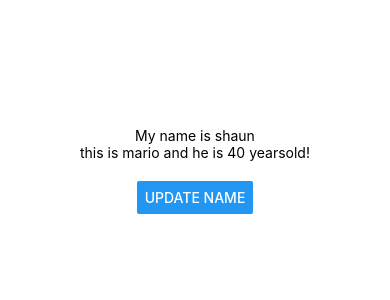
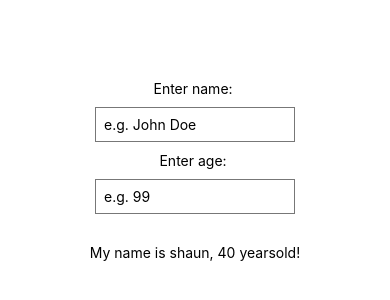
Before and after one commit to MostafaIn/First-React-Native-App, a React Native app: screen / in a window 390 px wide. Shown: the part 252-552 px from the top of the page. Built offline with nearby package versions, Linux system fonts and the light colour scheme.

Commit message:
TextInput

```diff
--- a/App.js
+++ b/App.js
@@ -1,21 +1,30 @@
 import React,{useState} from 'react';
-import { StyleSheet, Text, View, Button } from 'react-native';
+import { StyleSheet, Text, View, Button, TextInput } from 'react-native';
 
 export default function App() {
   const [name,setName]=useState('shaun')
-  const [person, setPerson]=useState({name:'mario', age: 40})
+  const [age, setAge]=useState(40)
 
   const handleClick = () =>{
-    setName('Mostafa')
-    setPerson({name:'Mostafa', age:35})
+
   }
   return (
     <View style={styles.container}>
-      <Text>My name is {name}</Text>
-      <Text>this is {person.name} and he is {person.age} yearsold!</Text>
+      <Text>Enter name: </Text>
+      <TextInput
+        style={styles.input}
+        placeholder='e.g. John Doe'
+        onChangeText={ val => setName(val)} />
+        <Text>Enter age: </Text>
+      <TextInput
+        style={styles.input}
+        placeholder='e.g. 99'
+        keyboardType='numeric'
+        onChangeText={ val => setAge(val)} />
       <View style={styles.buttonContainer}>
-        <Button title="update name" onPress={handleClick} />
+        {/* <Button title="update name" onPress={handleClick} /> */}
       </View>
+      <Text>My name is {name}, {age} yearsold!</Text>
     </View>
   );
 }
@@ -31,4 +40,11 @@
     marginTop: 20,
     backgroundColor: '#eee',
   },
+  input:{
+    borderWidth: 1,
+    borderColor:'#777',
+    padding: 8,
+    margin: 10,
+    width: 200
+  }
 });
```
